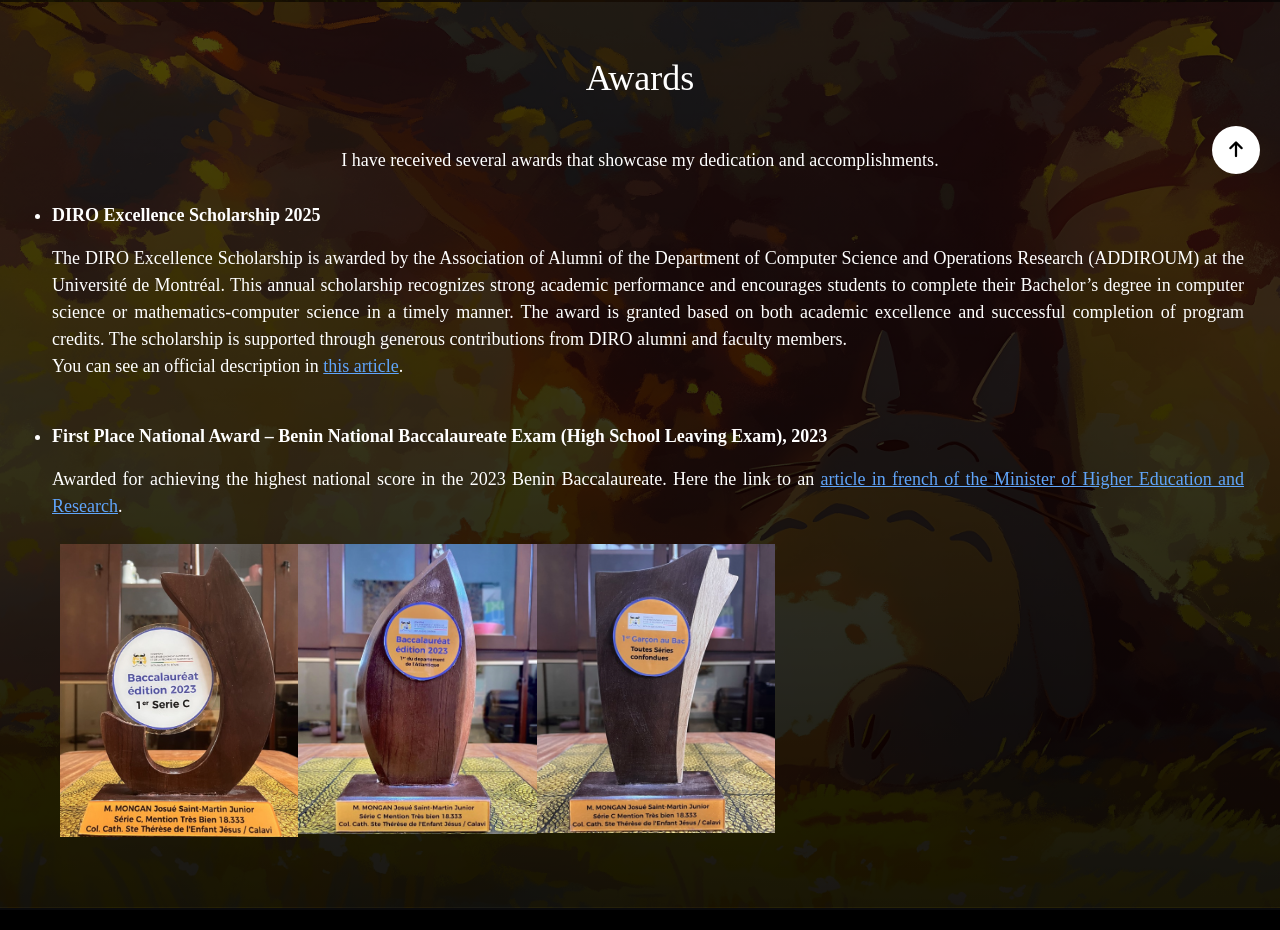
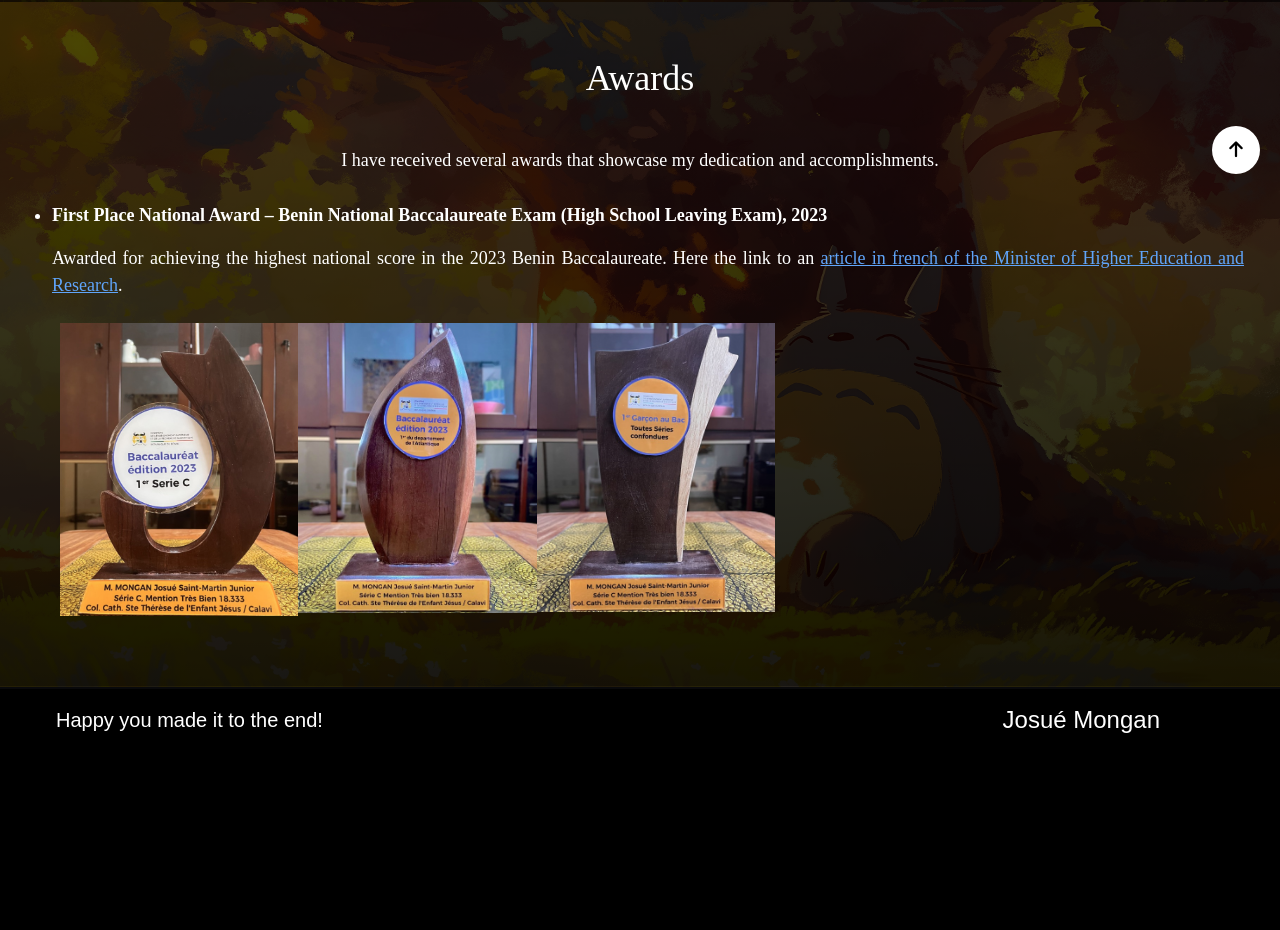
Before and after one commit to Josh012006/Portfolio, a Next.js app: page /research in a window 1280 px wide. Shown: the part 594-1524 px from the top of the page. After the commit the page ends 1345 px from the top, so only its background shows below. Built offline with nearby package versions, Linux system fonts and the light colour scheme; a web font is replaced by a local one.

Commit message:
feat: Small changes

```diff
--- a/app/education/page.tsx
+++ b/app/education/page.tsx
@@ -17,11 +17,6 @@ function EducationPage() {
             <h1 className="text-center text-3xl lg:text-4xl py-10">My Education</h1>
             <p className="text-center my-2 text-sm lg:text-lg">Here&apos;s a snapshot of my academic journey and the foundation that shapes my skills.</p>
             <div className="p-0 lg:p-5">
-                <Career title="Bachelor's Degree in Computer Science (Honors, Accelerated)" logo="udem.png" period="since September 2024 (ongoing)" companyInfos="University of Montreal" site="https://admission.umontreal.ca/programmes/baccalaureat-en-informatique/" mail="webmestre@fas.umontreal.ca"> {/* TODO: Add GPA */}
-                    I am currently completing a Bachelor of Computer Science at the Université de Montréal, combining both the Honors and Accelerated tracks. This 90-credit program emphasizes strong scientific rigor and depth, covering fundamental and advanced topics including programming, mathematics, algorithms,
-                    data structures, software design, systems, and theoretical computer science. The accelerated track reflects my ability to handle an intensive academic workload while maintaining a high level of performance, strengthening my time-management skills, adaptability, and analytical thinking.
-                    The honors track provides a solid foundation for research, positioning me to engage confidently in advanced topics aligned with my primary interest: robotics.
-                </Career>
                 <Career title="Software Development Bootcamp at GOMYCODE" logo="gomycode.jpeg" period="January 2024 - July 2024 (6 months)" companyInfos="GomyCode Sénégal" site="https://gomycode.com/home-01/" mail="hello@gomycode.com">
                     I participated in a 6 months bootcamp at GOMYCODE SENEGAL. There I learned all there was to know about fullstack web development. We started with the basics like HTML, CSS (with Bootstrap, TailwindCSS and also SASS) and JavaScript (with the DOM and ES6). We then learned how to use Git and Github for Version Control.
                     Then next step was to build a solid foundation in Algorithms. So we explored data structures, recursion, sorting and searching algorithms and worked mainly on our logic and our critical thinking. After that we dived into relational databases with SQL (DDL, DML, DQL and MySQL) and non-relational databases focusing mainly on MongoDB and Mongoose.
--- a/app/experience/page.tsx
+++ b/app/experience/page.tsx
@@ -15,10 +15,6 @@ function ExperiencePage() {
             <h1 className="text-center text-3xl lg:text-4xl py-10">My Experience</h1>
             <p className="text-center my-2 text-sm lg:text-lg">I had the opportunity to learn and to work with many interesting companies since I started diving into computer science and web development.</p>
             <div className="p-0 lg:p-5">
-                <Career title="Technical assistant in technology development" logo="fas.png" period="since January 2025 (ongoing)" companyInfos="Digital Teaching and Learning Strategies Team - University of Montreal" site="https://fas.umontreal.ca/faculte/direction-et-gouvernance/vice-decanat-etudes-de-cycles-superieurs-et-engagement-communautaire/#c71957" mail="viet-cuong.pham@umontreal.ca">
-                    I work on various projects, mostly front-end, where I focus primarily on building components and adding new features with Vue.js. One of the projects, for example, involves developing a platform that allows teachers to create university courses. In this case, the components integrated into
-                    the web application are reused by course designers, allowing them to assemble and structure their content efficiently. Another project is an application that helps students build resilience to face the challenges they encounter during their studies. The team&apos;s working strategy is the Scrum Agile strategy.
-                </Career>
                 <Career title="Internship in fullstack development at Prodigy InfoTech" logo="prodigyinfotech.png" period="August 2024 (1 month)" companyInfos="Prodigy InfoTech(Mumbai - 400018, Maharashta, India)" site="https://prodigyinfotech.dev/" mail="contact@prodigyinfotech.dev">
                     I did a one month internship at Prodigy InfoTech as a remote fullstack web developer. My tasks included the development of: i. a user authentication system with secure login and registration functionality, ii. an employee management system, specifically a web application that allows
                     administrators to perform CRUD (Create, Read, Update, Delete) operations on employee records, iii. a real-time chat application using WebSocket technology to enable instant messaging between users, and iv. a social media platform. I learned a lot and had the opportunity to experiment
--- a/app/research/page.tsx
+++ b/app/research/page.tsx
@@ -22,13 +22,6 @@ function ResearchPage() {
             <p className="text-center my-2 text-sm lg:text-lg">I have received several awards that showcase my dedication and accomplishments.</p>
             <div className="p-0 lg:p-5 w-full">
                 <ul className="list-disc pl-4">
-                    <Award title="DIRO Excellence Scholarship 2025">
-                        <p>
-                            The DIRO Excellence Scholarship is awarded by the Association of Alumni of the Department of Computer Science and Operations Research (ADDIROUM) at the Université de Montréal. This annual scholarship recognizes strong academic performance and encourages students to complete their Bachelor’s degree in computer science or mathematics-computer science in a
-                            timely manner. The award is granted based on both academic excellence and successful completion of program credits. The scholarship is supported through generous contributions from DIRO alumni and faculty members.
-                        </p>
-                        <p>You can see an official description in <Link target="_blank" href="https://www.addiroum.org/nouvelles/bourses-dexcellence-des-diplomes-et-professeurs-du-diro-2025#:~:text=Josu%C3%A9" className="text-blue-700 dark:text-blue-400 underline text-center">this article</Link>.</p>
-                    </Award>
                     <Award title="First Place National Award – Benin National Baccalaureate Exam (High School Leaving Exam), 2023" imgs={["award11.png", "award12.png", "award13.png"]}>
                         <p>Awarded for achieving the highest national score in the 2023 Benin Baccalaureate. Here the link to an <Link target="_blank" href="https://enseignementsuperieur.gouv.bj/actualite/show/ACT-ttcVPNwb-17610E3" className="text-blue-700 dark:text-blue-400 underline text-center">article in french of the Minister of Higher Education and Research</Link>.</p>
                     </Award>
```
